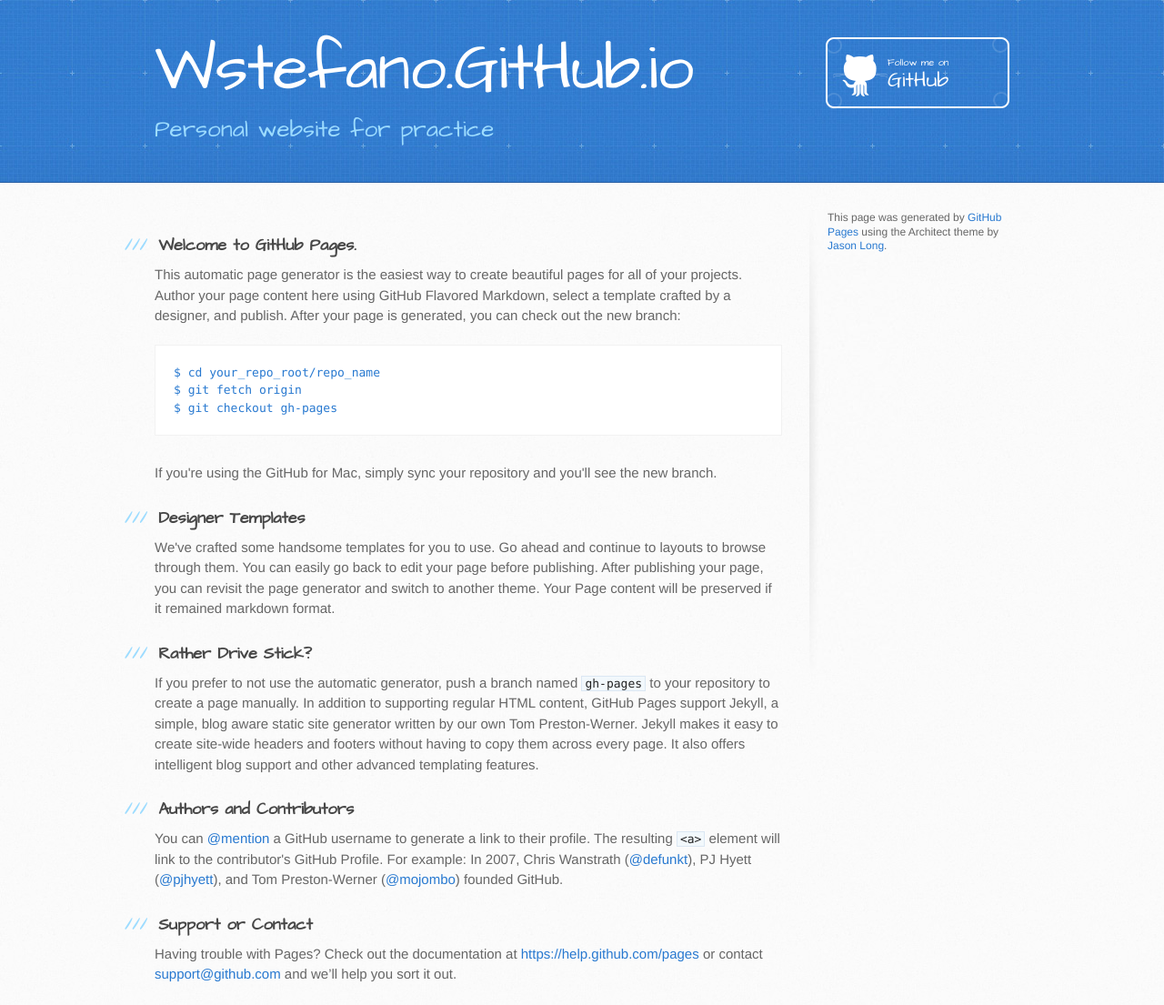
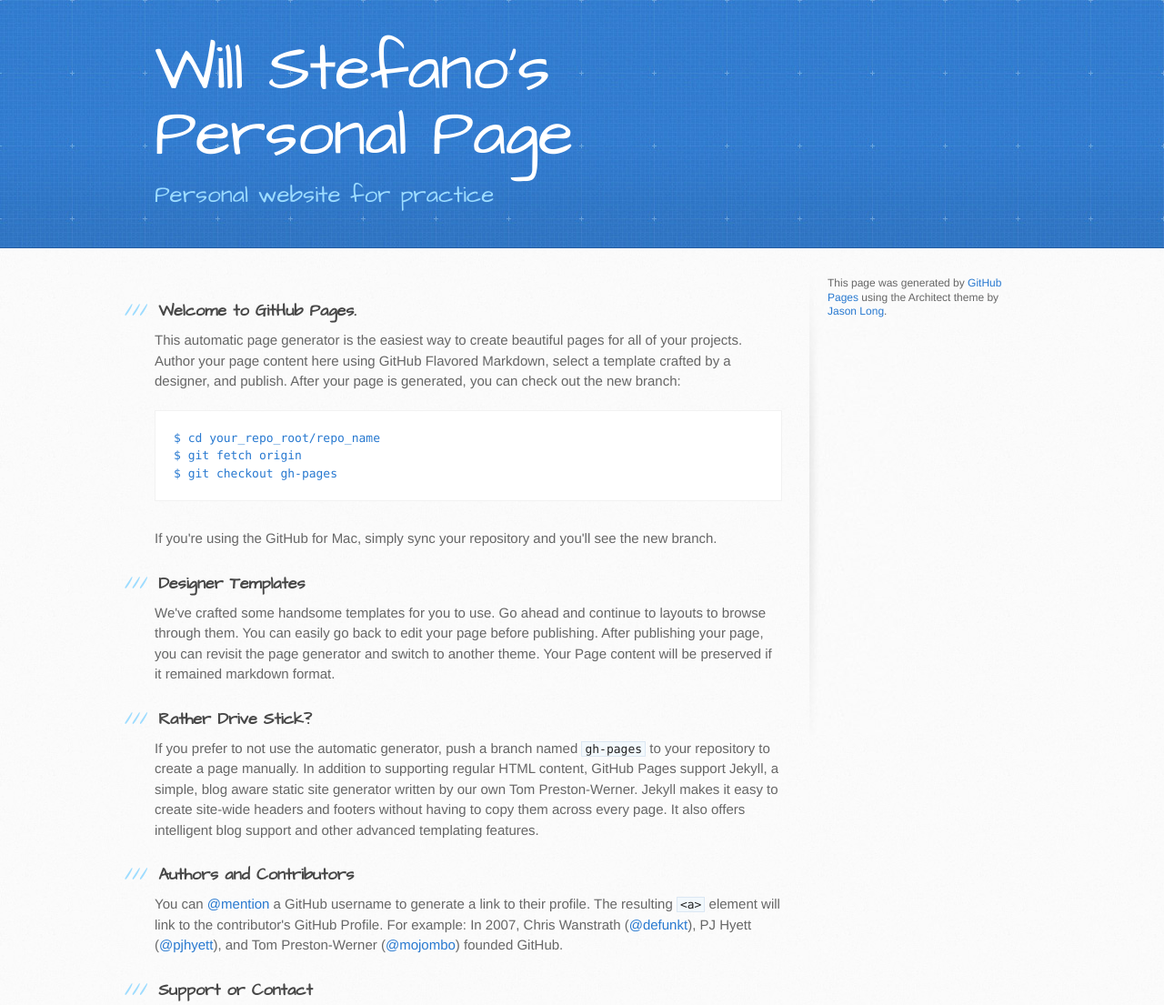
Before and after one commit to willstef/wstefano.github.io, a plain HTML site: page index.html in a window 1280 px wide. Shown: the top 1105 px of the page at 91% size. Drawn offline with Linux system fonts and the light colour scheme.

Commit message:
Change title and removed banner
references #1

```diff
--- a/index.html
+++ b/index.html
@@ -19,9 +19,8 @@
   <body>
     <header>
       <div class="inner">
-        <h1>Wstefano.GitHub.io</h1>
+        <h1>Will Stefano's Personal Page</h1>
         <h2>Personal website for practice</h2>
-        <a href="https://github.com/wstefano" class="button"><small>Follow me on</small> GitHub</a>
       </div>
     </header>
 
```
